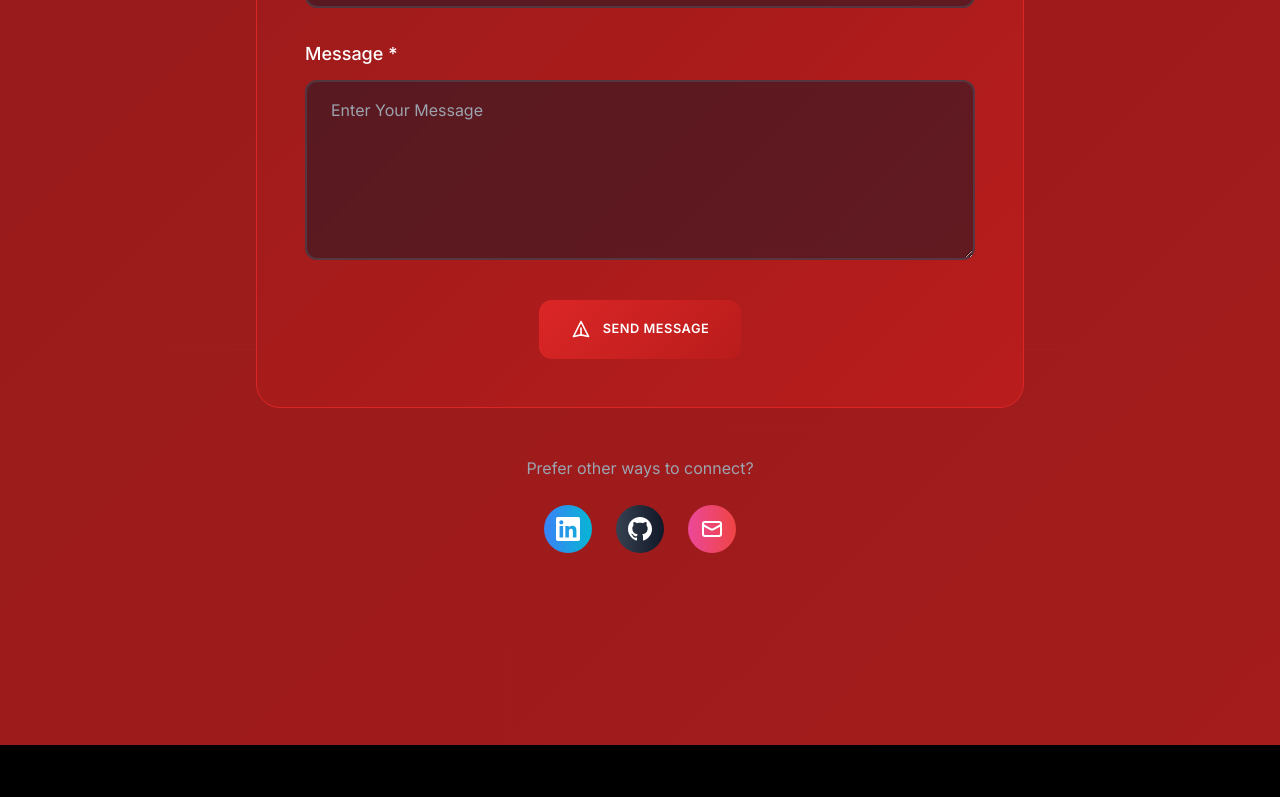
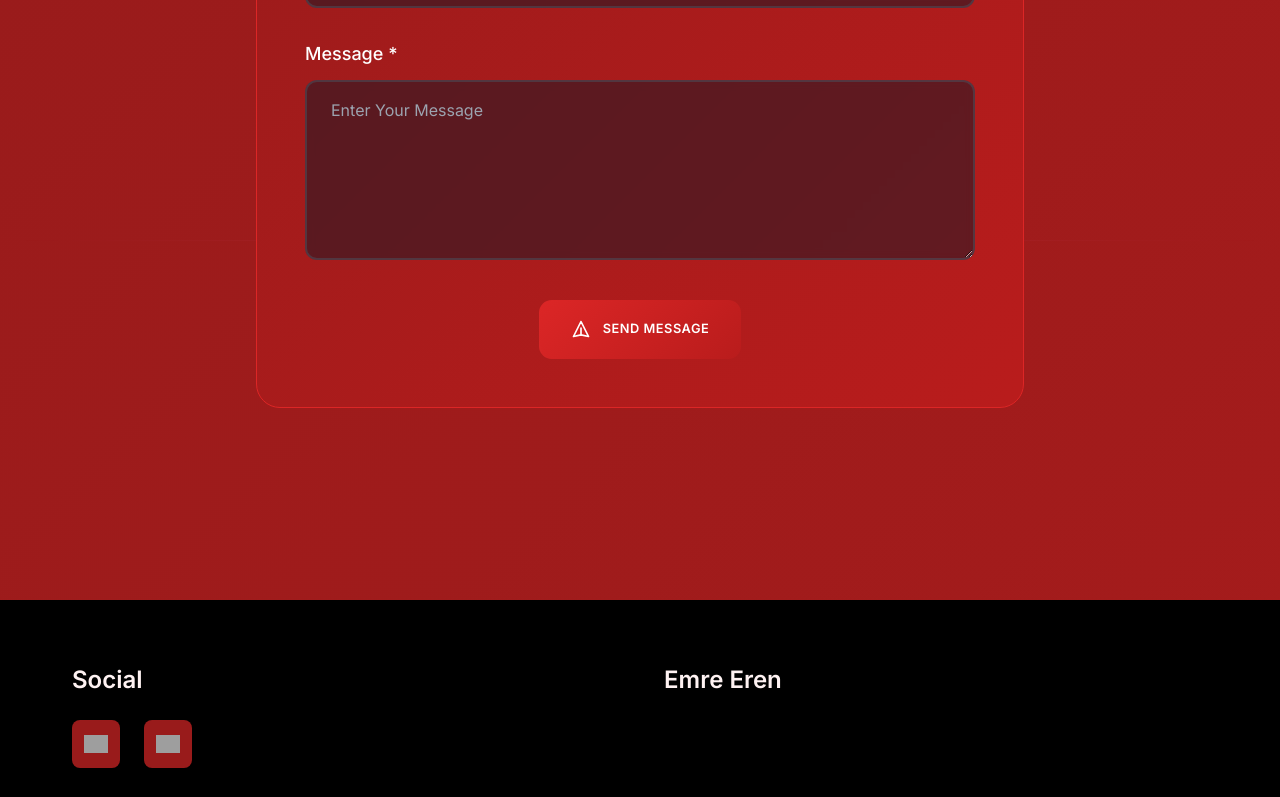
Before and after one commit to E2xCoder/portfolio-website, a Next.js app: page / in a window 1280 px wide. Shown: the part 8345-9142 px from the top of the page. Built offline with nearby package versions, Linux system fonts and the light colour scheme; grey boxes are pictures that could not be loaded.

Commit message:
removed additional contact method

```diff
--- a/src/components/Contact.tsx
+++ b/src/components/Contact.tsx
@@ -271,27 +271,7 @@ export default function Contact() {
             </form>
           </div>
 
-          {/* Additional Contact Methods */}
-          <div className="text-center mt-12 animate-fade-in-up" style={{ animationDelay: '0.6s' }}>
-            <p className="text-gray-400 mb-6">Prefer other ways to connect?</p>
-            <div className="flex justify-center gap-6">
-              <a href="#" className="w-12 h-12 bg-gradient-to-r from-blue-500 to-cyan-500 rounded-full flex items-center justify-center text-white hover:scale-110 transition-transform duration-300 group">
-                <svg className="w-6 h-6" fill="currentColor" viewBox="0 0 24 24">
-                  <path d="M20.447 20.452h-3.554v-5.569c0-1.328-.027-3.037-1.852-3.037-1.853 0-2.136 1.445-2.136 2.939v5.667H9.351V9h3.414v1.561h.046c.477-.9 1.637-1.85 3.37-1.85 3.601 0 4.267 2.37 4.267 5.455v6.286zM5.337 7.433c-1.144 0-2.063-.926-2.063-2.065 0-1.138.92-2.063 2.063-2.063 1.14 0 2.064.925 2.064 2.063 0 1.139-.925 2.065-2.064 2.065zm1.782 13.019H3.555V9h3.564v11.452zM22.225 0H1.771C.792 0 0 .774 0 1.729v20.542C0 23.227.792 24 1.771 24h20.451C23.2 24 24 23.227 24 22.271V1.729C24 .774 23.2 0 22.222 0h.003z"/>
-                </svg>
-              </a>
-              <a href="#" className="w-12 h-12 bg-gradient-to-r from-gray-700 to-gray-900 rounded-full flex items-center justify-center text-white hover:scale-110 transition-transform duration-300 group">
-                <svg className="w-6 h-6" fill="currentColor" viewBox="0 0 24 24">
-                  <path d="M12 0c-6.626 0-12 5.373-12 12 0 5.302 3.438 9.8 8.207 11.387.599.111.793-.261.793-.577v-2.234c-3.338.726-4.033-1.416-4.033-1.416-.546-1.387-1.333-1.756-1.333-1.756-1.089-.745.083-.729.083-.729 1.205.084 1.839 1.237 1.839 1.237 1.07 1.834 2.807 1.304 3.492.997.107-.775.418-1.305.762-1.604-2.665-.305-5.467-1.334-5.467-5.931 0-1.311.469-2.381 1.236-3.221-.124-.303-.535-1.524.117-3.176 0 0 1.008-.322 3.301 1.23.957-.266 1.983-.399 3.003-.404 1.02.005 2.047.138 3.006.404 2.291-1.552 3.297-1.23 3.297-1.23.653 1.653.242 2.874.118 3.176.77.84 1.235 1.911 1.235 3.221 0 4.609-2.807 5.624-5.479 5.921.43.372.823 1.102.823 2.222v3.293c0 .319.192.694.801.576 4.765-1.589 8.199-6.086 8.199-11.386 0-6.627-5.373-12-12-12z"/>
-                </svg>
-              </a>
-              <a href="#" className="w-12 h-12 bg-gradient-to-r from-pink-500 to-red-500 rounded-full flex items-center justify-center text-white hover:scale-110 transition-transform duration-300 group">
-                <svg className="w-6 h-6" fill="none" stroke="currentColor" viewBox="0 0 24 24">
-                  <path strokeLinecap="round" strokeLinejoin="round" strokeWidth={2} d="M3 8l7.89 4.26a2 2 0 002.22 0L21 8M5 19h14a2 2 0 002-2V7a2 2 0 00-2-2H5a2 2 0 00-2 2v10a2 2 0 002 2z" />
-                </svg>
-              </a>
-            </div>
-          </div>
+
         </div>
       </div>
     </section>
```
